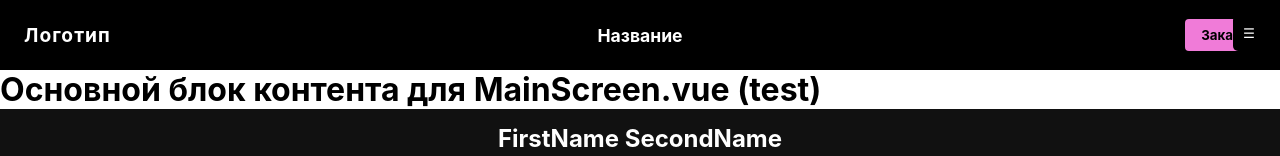
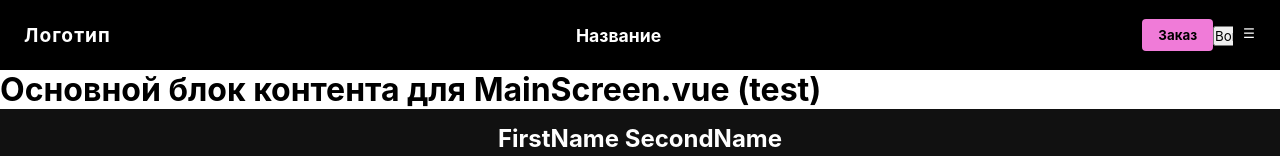
Before and after one commit to smmrlg/website, a Vue app: page / in a window 1280 px wide. Shown: the top 156 px of the page. Built offline with nearby package versions, Linux system fonts and the light colour scheme.

Commit message:
Header buttons are clickable now

```diff
--- a/src/App.vue
+++ b/src/App.vue
@@ -6,7 +6,7 @@ import Header from './components/Header.vue';
 <template>
   <Header/>
   <router-view/>
-  <Menu/>
+
 
 
 </template>
--- a/src/components/Header.vue
+++ b/src/components/Header.vue
@@ -1,3 +1,10 @@
+<script setup>
+import LoginButton from './LoginButton.vue';
+import Menu from './Menu.vue';
+
+
+</script>
+
 <template>
   <header class="app-header">
     <!-- Левая часть: Логотип -->
@@ -12,8 +19,14 @@
 
     <!-- Правая часть: Кнопка -->
     <div class="header-section right">
-      <button class="nav-button">Заказ</button>
+      <router-link to="/order">
+          <button class="nav-button">Заказ</button>
+      </router-link>
     </div>
+
+    <LoginButton/>
+    <Menu/>
+
   </header>
 </template>
 
--- a/src/components/LoginButton.vue
+++ b/src/components/LoginButton.vue
@@ -1,3 +1,5 @@
 <template>
-    <button class="LoginButton"> Войти </button>
+    <router-link to="/login">
+        <button class="LoginButton"> Войти </button>
+    </router-link>
 </template>
```
